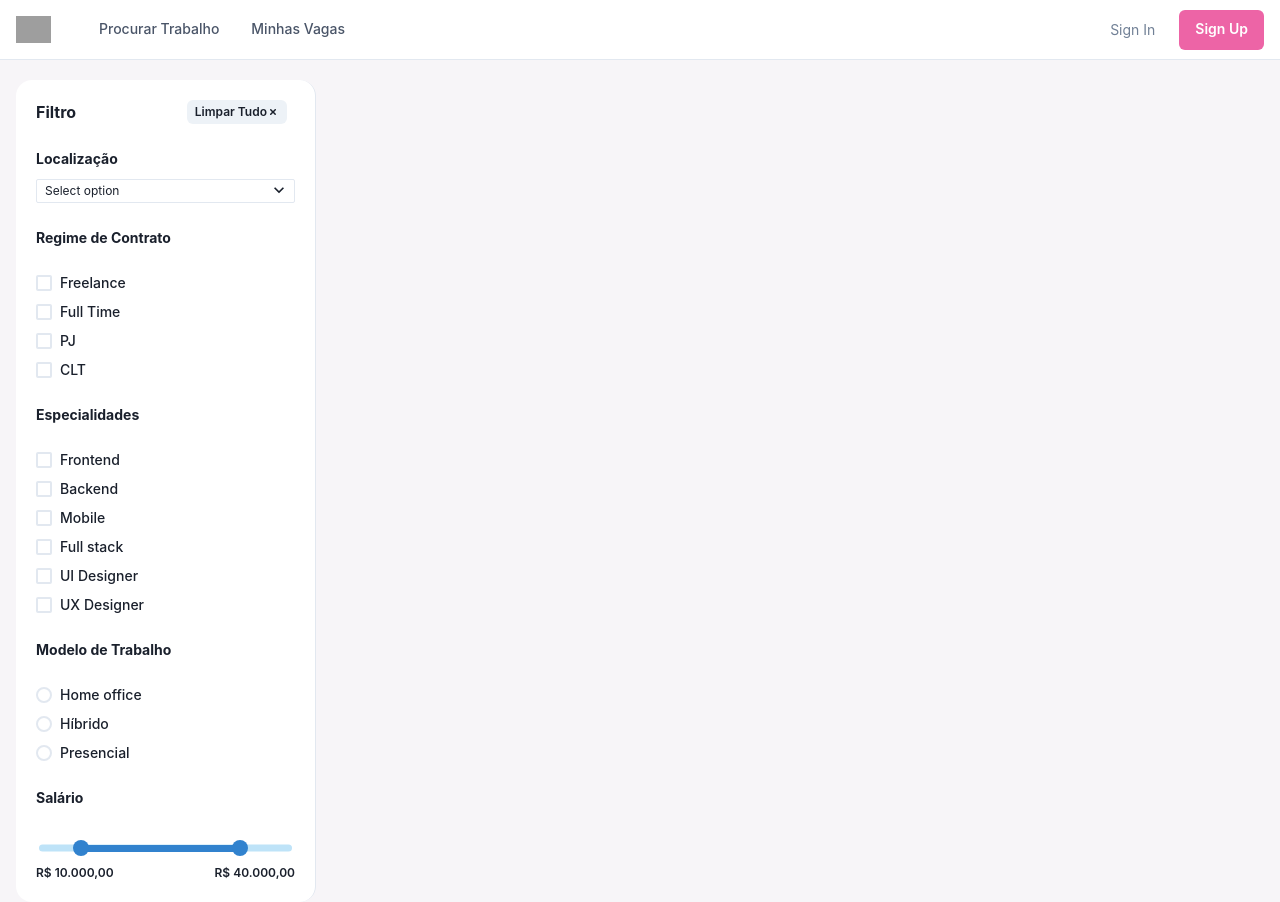
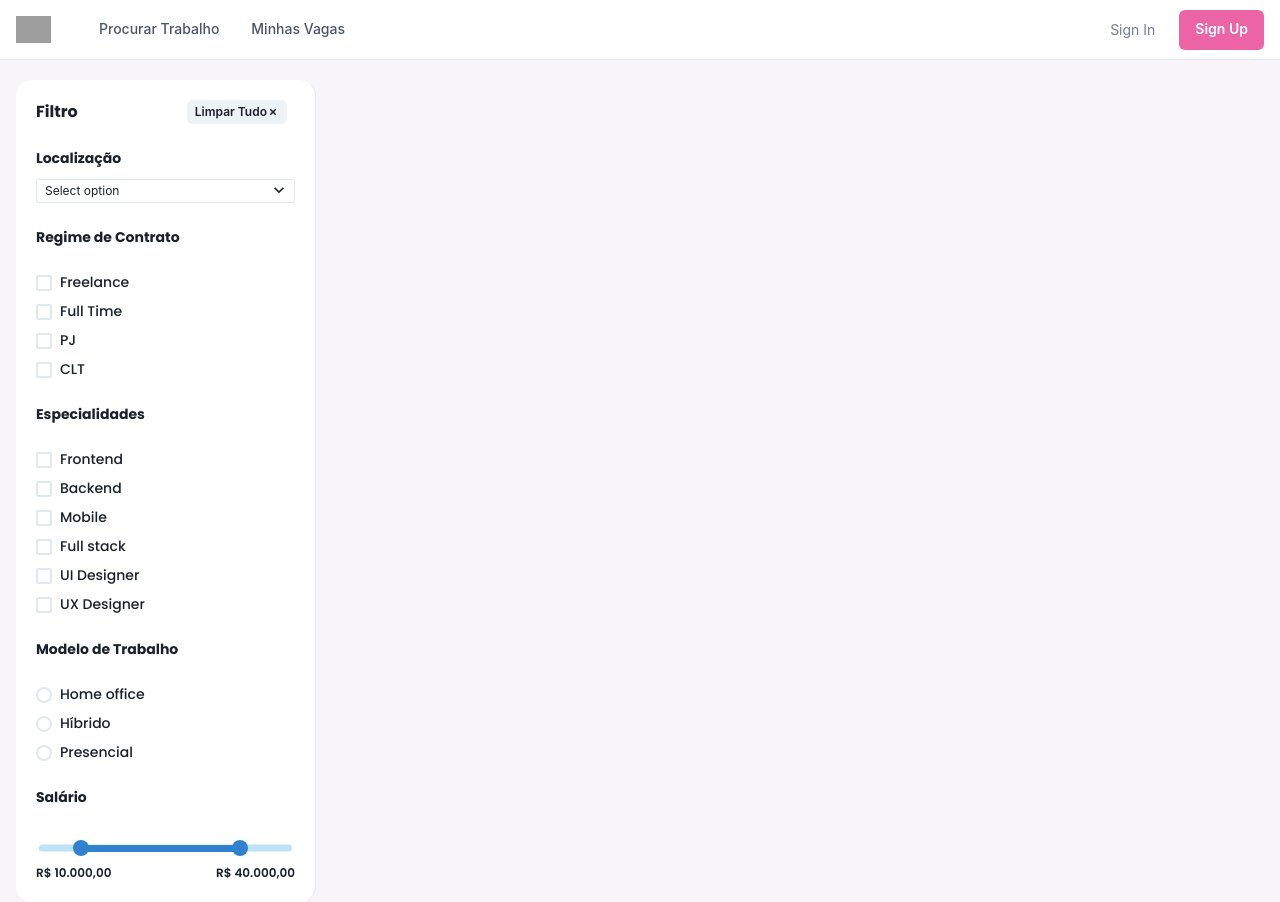
Before and after one commit to startup-of-zero-reais/legendary-invention, a Next.js app: page / in a window 1280 px wide. Built offline with nearby package versions, Linux system fonts and the light colour scheme; grey boxes are pictures that could not be loaded.

Commit message:
feat: adding default font family

```diff
--- a/src/pages/_app.tsx
+++ b/src/pages/_app.tsx
@@ -3,9 +3,17 @@ import { ChakraProvider, extendTheme } from "@chakra-ui/react";
 import type { AppProps } from "next/app";
 
 const theme = extendTheme({
+  components: {
+    Text: {
+      baseStyle: {
+        fontFamily: "Poppins",
+      },
+    },
+  },
   colors: {
     gray: {
       50: "#F7F5F8",
+      300: "#444242",
     },
   },
 });
```
